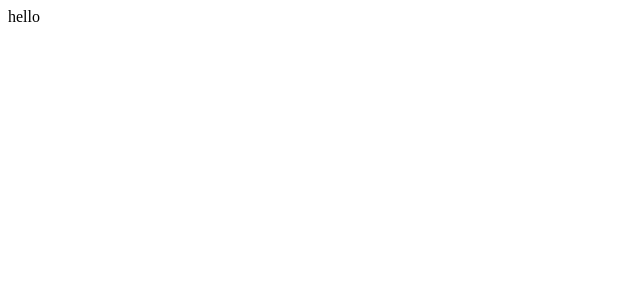
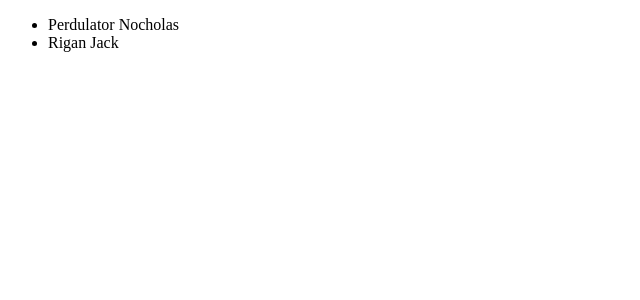
Before and after one commit to JurgenPorubenger/re-store, a React (Create React App) app: page / in a window 1280 px wide. Shown: the top 300 px of the page, without its empty margins (0-640 px from the left). Built offline with nearby package versions, Linux system fonts and the light colour scheme.

Commit message:
Routing add redux

```diff
--- /dev/null
+++ b/src/actions/index.js
@@ -0,0 +1,7 @@
+
+export const booksLoaded = (payload) => {
+    return {
+        type:'BOOKS_LOADED',
+        payload
+    }
+};
--- a/src/components/app/App.js
+++ b/src/components/app/App.js
@@ -1,14 +1,22 @@
 import React from 'react';
 import './App.css';
-import {withBookStoreService} from '../hoc'
+import {Route,Switch} from 'react-router-dom'
+// import {withBookStoreService} from '../hoc'
+import {CartPage,HomePage} from '../pages'
 
-const App = ({bookStoreService}) => {
-    console.log(bookStoreService.getBooks());
+const App = () => {
   return (
-    <div className="App">
-      hello
-    </div>
+        <Switch>
+            <Route
+                path='/'
+                component={HomePage}
+                exact />
+            <Route
+                path='/cart'
+                component={CartPage}
+                 />
+        </Switch>
   );
 };
 
-export default withBookStoreService()(App);
+export default App;
--- /dev/null
+++ b/src/components/book-list-item/book-list-item.js
@@ -0,0 +1,13 @@
+import React,{Fragment} from "react";
+import './index.css'
+
+const BookListItem = ({book}) => {
+    const {title, author} = book;
+    return (
+        <Fragment>
+            <span>{`${title} `}</span>
+            <span>{author}</span>
+        </Fragment>
+    )
+}
+export default BookListItem;
--- /dev/null
+++ b/src/components/book-list-item/index.js
@@ -0,0 +1,3 @@
+import BookListItem from './book-list-item'
+
+export default BookListItem;
--- /dev/null
+++ b/src/components/book-list/book-list.js
@@ -0,0 +1,41 @@
+import React, {Component} from "react";
+import BookListItem from "../book-list-item";
+import './index.css'
+import { connect } from 'react-redux'
+import {withBookStoreService} from '../hoc'
+import {booksLoaded} from '../../actions'
+class BookList extends Component {
+    componentDidMount() {
+        const {bookStoreService,booksLoaded} = this.props;
+        const data = bookStoreService.getBooks();
+        booksLoaded(data)
+    }
+
+    render() {
+        const {books} = this.props;
+        return (
+            <ul>
+                {books.map((book)=>{
+                    return (
+                        <li key={book.id}><BookListItem book={book} /></li>
+                    )
+                })}
+            </ul>
+        )
+    }
+}
+const mapStateToProps = (state) => {
+    return {
+        books:state.books
+    }
+};
+const mapDispatchToProps = (dispatch)=>{
+    return {
+        booksLoaded:(newBooks)=>{
+            dispatch(
+                booksLoaded(newBooks)
+            )
+        }
+    }
+}
+export default withBookStoreService()(connect(mapStateToProps,mapDispatchToProps)(BookList));
--- /dev/null
+++ b/src/components/book-list/index.js
@@ -0,0 +1,3 @@
+import BookList from './book-list'
+
+export default BookList;
--- a/src/components/pages/home-page.js
+++ b/src/components/pages/home-page.js
@@ -1,7 +1,9 @@
 import React from "react";
-
+import BookList from "../book-list";
 const HomePage = () => {
-    return <div>Home Page</div>
+    return (
+        <BookList />
+    )
 };
 
 export default HomePage;
--- a/src/reducers/index.js
+++ b/src/reducers/index.js
@@ -1,6 +1,6 @@
 const initialState = {
     books:[]
-}
+};
 const reducer = (state=initialState,action) => {
     switch (action.type) {
         case 'BOOKS_LOADED':
```
Also changed, not shown: src/components/book-list-item/index.css (added), src/components/book-list/index.css (added).
